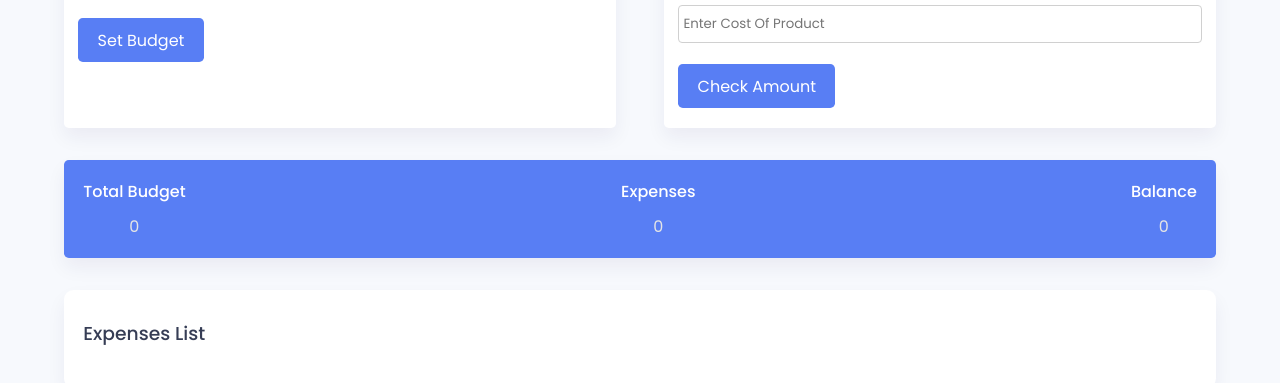
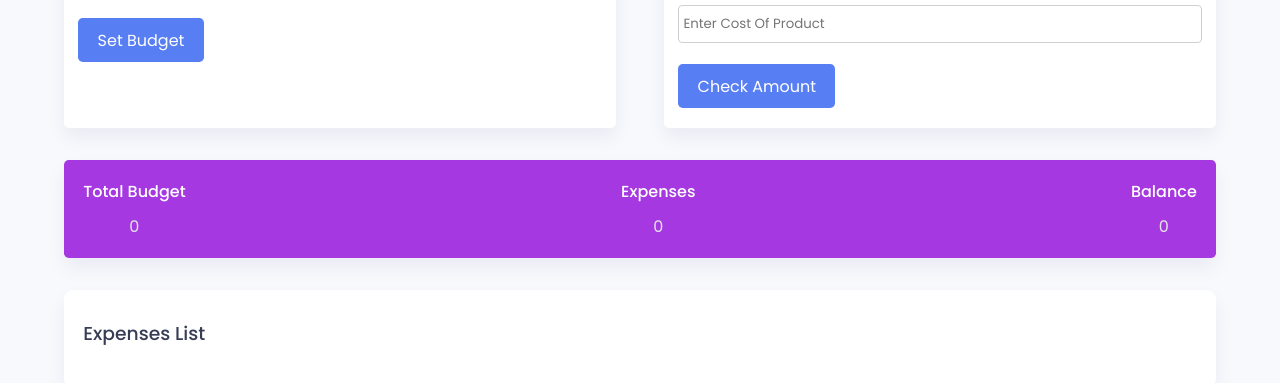
Before and after one commit to nityak1996/budgett, a plain HTML site: page index.html in a window 1280 px wide. Shown: the part 117-500 px from the top of the page. Drawn offline with Linux system fonts and the light colour scheme.

Commit message:
first commit

```diff
--- a/index.html
+++ b/index.html
@@ -7,7 +7,7 @@
     <meta name="viewport" content="width=device-width, initial-scale=1.0">
     <link rel="stylesheet" href="https://cdnjs.cloudflare.com/ajax/libs/font-awesome/6.3.0/css/all.min.css">
     <link rel="stylesheet" href="style.css">
-    <title>Day #18 - Budget App | AsmrProg</title>
+    <title>Budget</title>
 </head>
 
 <body>
--- a/style.css
+++ b/style.css
@@ -70,7 +70,7 @@ body{
 }
 
 .output-container{
-    background-color: #587ef4;
+    background-color: hsl(279, 73%, 55%);
     color: #fff;
     border-radius: 0.3em;
     box-shadow: 0 0.6em 1.2em rgba(28, 0, 80, 0.06);
```
